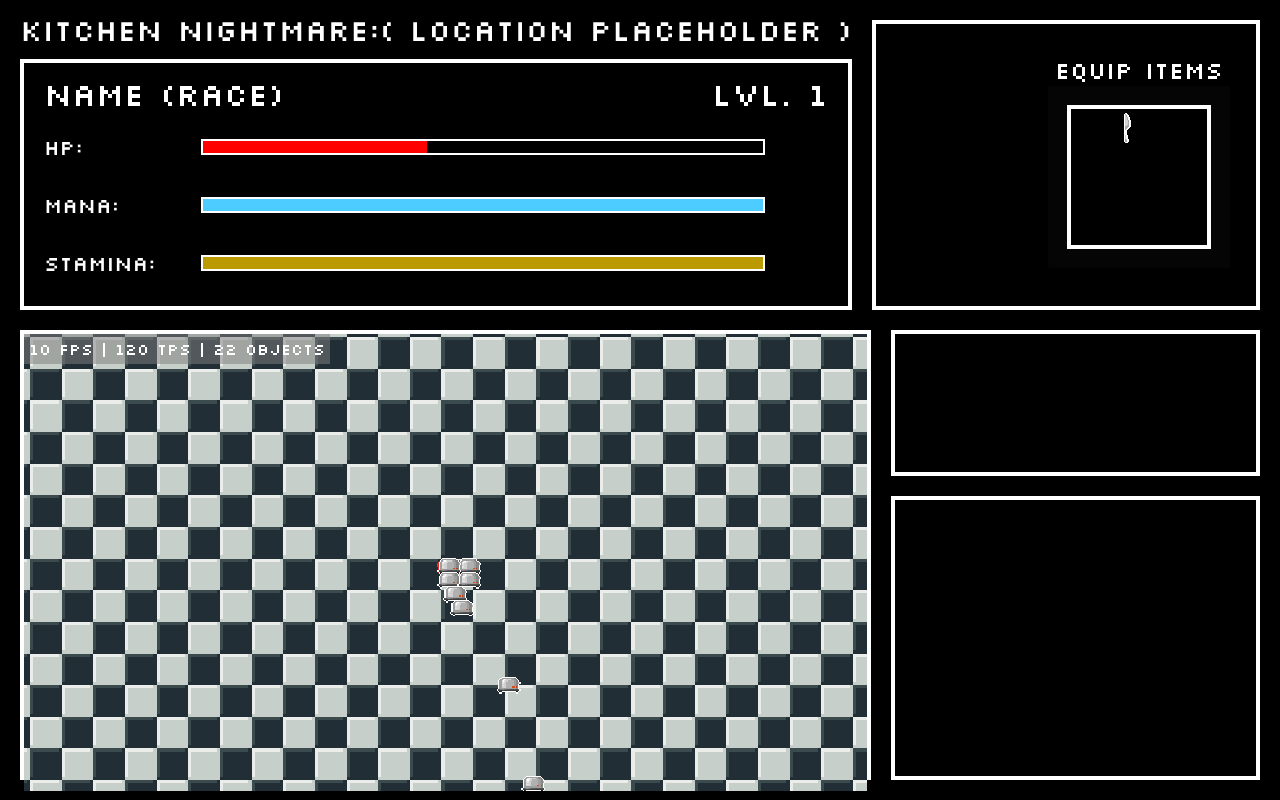
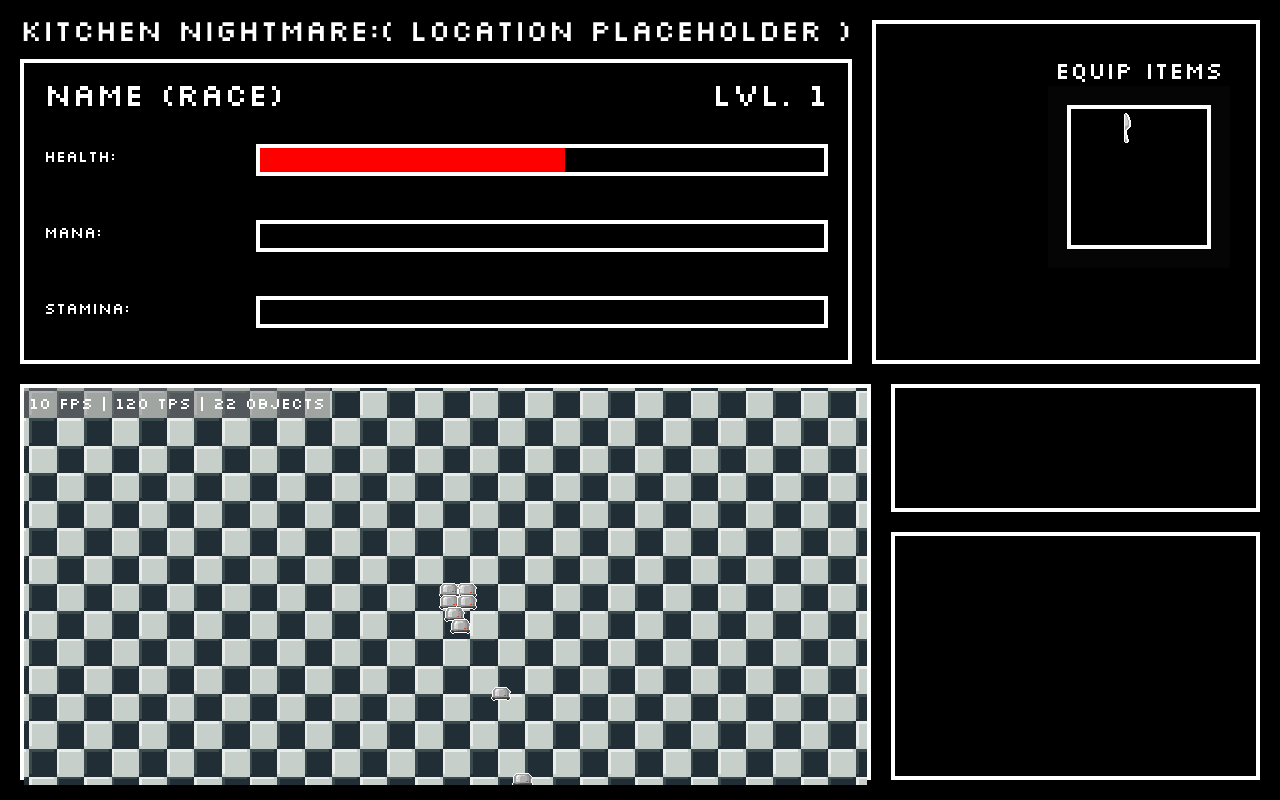
Before and after one commit to ABMJasonS/rpg-game, a website with bundled scripts: page public/index.html in a window 1280 px wide. Built offline with nearby package versions, Linux system fonts and the light colour scheme; animation ran at ten frames a second; what @pixi/sound, pixi-filters would draw is missing.

Commit message:
enhance: stat bars

```diff
--- a/public/index.html
+++ b/public/index.html
@@ -32,12 +32,24 @@
             <span id="nnn">Name (Race)</span><span id="level">LVL. 1</span>
           </h1>
           <div id="stats">
-            <p>hp:</p>
-            <progress id="hp" value="100" max="100"></progress>
-            <p>mana:</p>
-            <progress id="mana" value="100" max="100"></progress>
-            <p>stamina:</p>
-            <progress id="stamina" value="100" max="100"></progress>
+            <div class="stat" id="hp-stat">
+              <span class="stat-label">Health: </span>
+              <div class="stat-bar">
+                <div class="stat-bar-inner" id="hp-bar-inner" style="background-color: red;"></div>
+              </div>
+            </div>
+            <div class="stat" id="mana-stat">
+              <span class="stat-label">Mana: </span>
+              <div class="stat-bar">
+                <div class="stat-bar-inner" id="mana-bar-inner" style="background-color: red;"></div>
+              </div>
+            </div>
+            <div class="stat" id="stamina-stat">
+              <span class="stat-label">Stamina: </span>
+              <div class="stat-bar">
+                <div class="stat-bar-inner" id="stamina-bar-inner" style="background-color: red;"></div>
+              </div>
+            </div>
           </div>
         </div>
         <div id="item-equip">
--- a/public/style.css
+++ b/public/style.css
@@ -1,9 +1,11 @@
 * {
   margin: 0;
   padding: 0;
+  min-width: none;
   font-family: "Silkscreen", sans-serif;
   font-weight: 400 !important;
   font-style: normal;
+  user-select: none;
 }
 
 html,
@@ -181,9 +183,8 @@ body {
 }
 
 #stats {
-  display: grid;
-  grid-template-columns: 0.2fr 1fr;
-  grid-template-rows: 1fr 1fr 1fr;
+  display: flex;
+  flex-direction: column;
   border: none;
   gap: 2em;
   margin: 20px;
@@ -201,6 +202,40 @@ body {
   position: absolute;
   right: 0;
   bottom: 0;
+}
+
+.stat {
+  width: 100%;
+  height: 1.5rem;
+  gap: 2rem;
+  display: flex;
+  flex-direction: row;
+  border-width: 0px !important;
+
+  .stat-label {
+    margin-top: auto;
+    margin-bottom: auto;
+    min-width: 15ch;
+  }
+
+  .stat-bar {
+    width: 100%;
+    min-height: 100%;
+    display: flex;
+    padding: 0;
+    margin: 0;
+
+    .stat-bar-inner {
+      transition-property: width;
+      transition-duration: 1s;
+      background-color: white;
+      border: none;
+      height: 100%;
+      display: flex;
+      padding: 0;
+      margin: 0;
+    }
+  }
 }
 
 #stats progress {
--- a/src/objects/player.ts
+++ b/src/objects/player.ts
@@ -36,7 +36,7 @@ export class Player extends GameObject {
 		});
 		new Derived(
 			() => {
-				$<HTMLProgressElement>("#hp").value = this.health.get();
+				$("#hp-bar-inner").style.width = `${this.health.get()}%`;
 			},
 			undefined,
 			[this.health],
```
